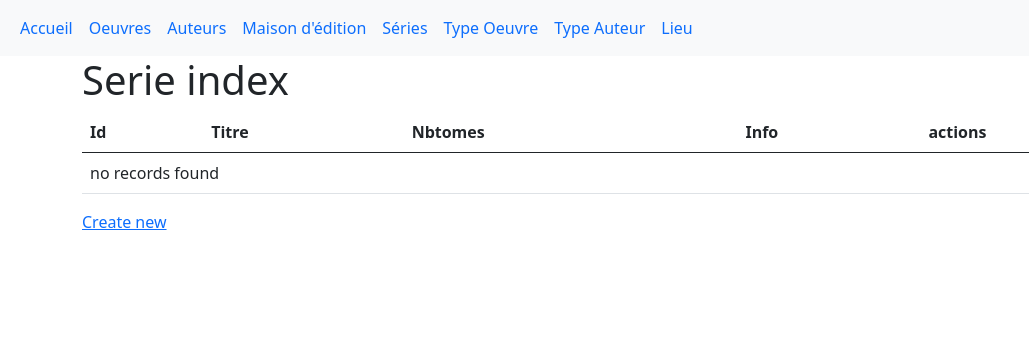
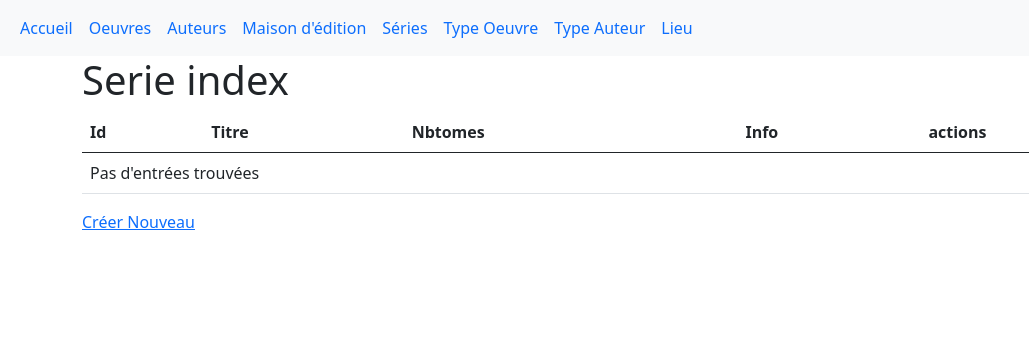
Before and after one commit to yaelchampclaux/ProjetMediatheque, a Symfony app: template site/templates/serie/index.html.twig in a window 1280 px wide. Shown: the top 356 px of the page, without its empty margins (0-1029 px from the left). Run offline with Twig, Linux system fonts and the light colour scheme; the template is opened without the code that fills it, so the values that code supplies are empty; some libraries are stand-ins or nearby versions.

Commit message:
M. ALIOUI / Modification de la page SERIE

```diff
--- a/site/templates/serie/_delete_form.html.twig
+++ b/site/templates/serie/_delete_form.html.twig
@@ -1,4 +1,4 @@
 <form method="post" action="{{ path('serie_delete', {'id': serie.id}) }}" onsubmit="return confirm('Are you sure you want to delete this item?');">
     <input type="hidden" name="_token" value="{{ csrf_token('delete' ~ serie.id) }}">
-    <button class="btn">Delete</button>
+    <button class="btn">Effacer</button>
 </form>
--- a/site/templates/serie/edit.html.twig
+++ b/site/templates/serie/edit.html.twig
@@ -3,11 +3,11 @@
 {% block title %}Edit Serie{% endblock %}
 
 {% block body %}
-    <h1>Edit Serie</h1>
+    <h1>Modifier</h1>
 
     {{ include('serie/_form.html.twig', {'button_label': 'Update'}) }}
 
-    <a href="{{ path('serie_index') }}">back to list</a>
+    <a href="{{ path('serie_index') }}">Retour à la liste</a>
 
     {{ include('serie/_delete_form.html.twig') }}
 {% endblock %}
--- a/site/templates/serie/index.html.twig
+++ b/site/templates/serie/index.html.twig
@@ -23,17 +23,17 @@
                 <td>{{ serie.nbtomes }}</td>
                 <td>{{ serie.info }}</td>
                 <td>
-                    <a href="{{ path('serie_show', {'id': serie.id}) }}">show</a>
-                    <a href="{{ path('serie_edit', {'id': serie.id}) }}">edit</a>
+                    <a href="{{ path('serie_show', {'id': serie.id}) }}">Voir</a>
+                    <a href="{{ path('serie_edit', {'id': serie.id}) }}">Editer</a>
                 </td>
             </tr>
         {% else %}
             <tr>
-                <td colspan="5">no records found</td>
+                <td colspan="5">Pas d'entrées trouvées</td>
             </tr>
         {% endfor %}
         </tbody>
     </table>
 
-    <a href="{{ path('serie_new') }}">Create new</a>
+    <a href="{{ path('serie_new') }}">Créer Nouveau</a>
 {% endblock %}
--- a/site/templates/serie/show.html.twig
+++ b/site/templates/serie/show.html.twig
@@ -26,9 +26,9 @@
         </tbody>
     </table>
 
-    <a href="{{ path('serie_index') }}">back to list</a>
+    <a href="{{ path('serie_index') }}">Retour à la liste</a>
 
-    <a href="{{ path('serie_edit', {'id': serie.id}) }}">edit</a>
+    <a href="{{ path('serie_edit', {'id': serie.id}) }}">Modifier</a>
 
     {{ include('serie/_delete_form.html.twig') }}
 {% endblock %}
```
Also changed, not shown: 1 other file.
